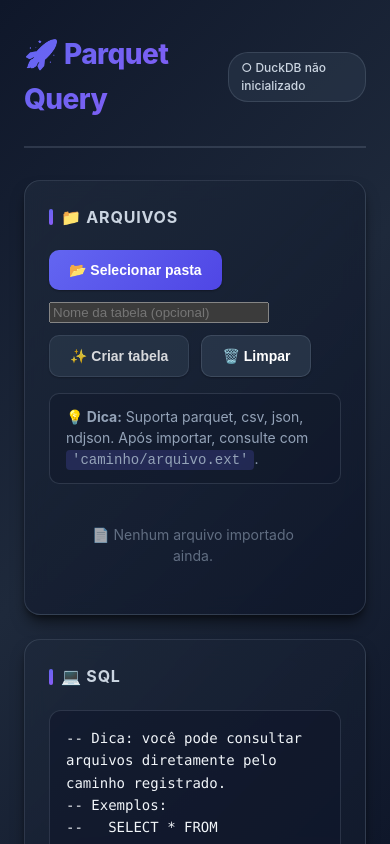
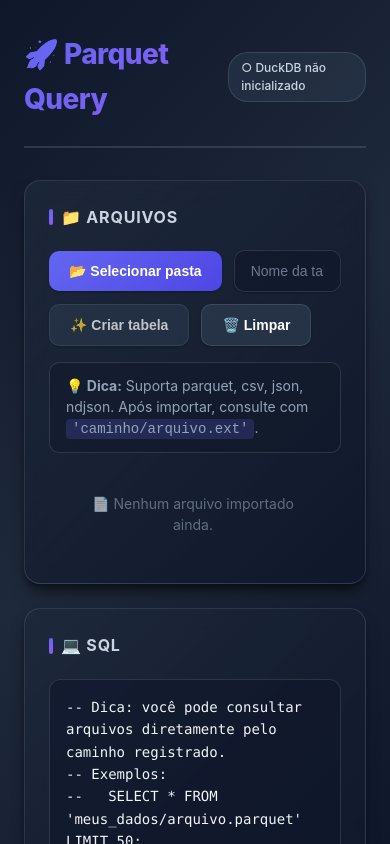
Before and after one commit to dotted-ai/parquet-query, a React (Vite) app: page / in a window 390 px wide. Shown: the top 844 px of the page. Built offline with nearby package versions, Linux system fonts and the light colour scheme.

Commit message:
Add table name input field with enhanced styling for improved user experience. Update CSS for better responsiveness and visual appeal of the input component.

```diff
--- a/src/App.tsx
+++ b/src/App.tsx
@@ -195,10 +195,11 @@ export default function App() {
               {supportsDirectoryPicker ? '📂 Selecionar pasta' : '📂 Selecionar pasta (fallback)'}
             </button>
             <input
+              type="text"
+              className="table-name-input"
               value={parquetTableName}
               onChange={(e) => setParquetTableName(e.target.value)}
               placeholder="Nome da tabela (opcional)"
-              style={{ minWidth: 220 }}
             />
             <button
               className="secondary"
--- a/src/styles.css
+++ b/src/styles.css
@@ -187,6 +187,8 @@ input[type='text'] {
   font-size: 14px;
   transition: all 0.2s ease;
   outline: none;
+  flex: 1;
+  min-width: 0;
 }
 
 input[type='text']:focus {
@@ -197,6 +199,44 @@ input[type='text']:focus {
 
 input[type='text']::placeholder {
   color: var(--text-muted);
+}
+
+.table-name-input {
+  min-width: 240px;
+  background: linear-gradient(135deg, rgba(15, 23, 42, 0.7) 0%, rgba(30, 41, 59, 0.6) 100%);
+  border: 1px solid var(--border);
+  border-radius: 10px;
+  color: var(--text-primary);
+  padding: 12px 16px;
+  font-size: 14px;
+  font-weight: 500;
+  transition: all 0.3s cubic-bezier(0.4, 0, 0.2, 1);
+  outline: none;
+  box-shadow: var(--shadow-sm);
+}
+
+.table-name-input:hover:not(:focus) {
+  border-color: rgba(148, 163, 184, 0.3);
+  background: linear-gradient(135deg, rgba(15, 23, 42, 0.8) 0%, rgba(30, 41, 59, 0.7) 100%);
+  box-shadow: var(--shadow-md);
+  transform: translateY(-1px);
+}
+
+.table-name-input:focus {
+  border-color: var(--primary);
+  box-shadow: 0 0 0 3px rgba(99, 102, 241, 0.15), var(--shadow-md);
+  background: linear-gradient(135deg, rgba(15, 23, 42, 0.9) 0%, rgba(30, 41, 59, 0.8) 100%);
+  transform: translateY(-1px);
+}
+
+.table-name-input::placeholder {
+  color: var(--text-muted);
+  font-weight: 400;
+  opacity: 0.7;
+}
+
+.table-name-input:focus::placeholder {
+  opacity: 0.5;
 }
 
 textarea {
```
